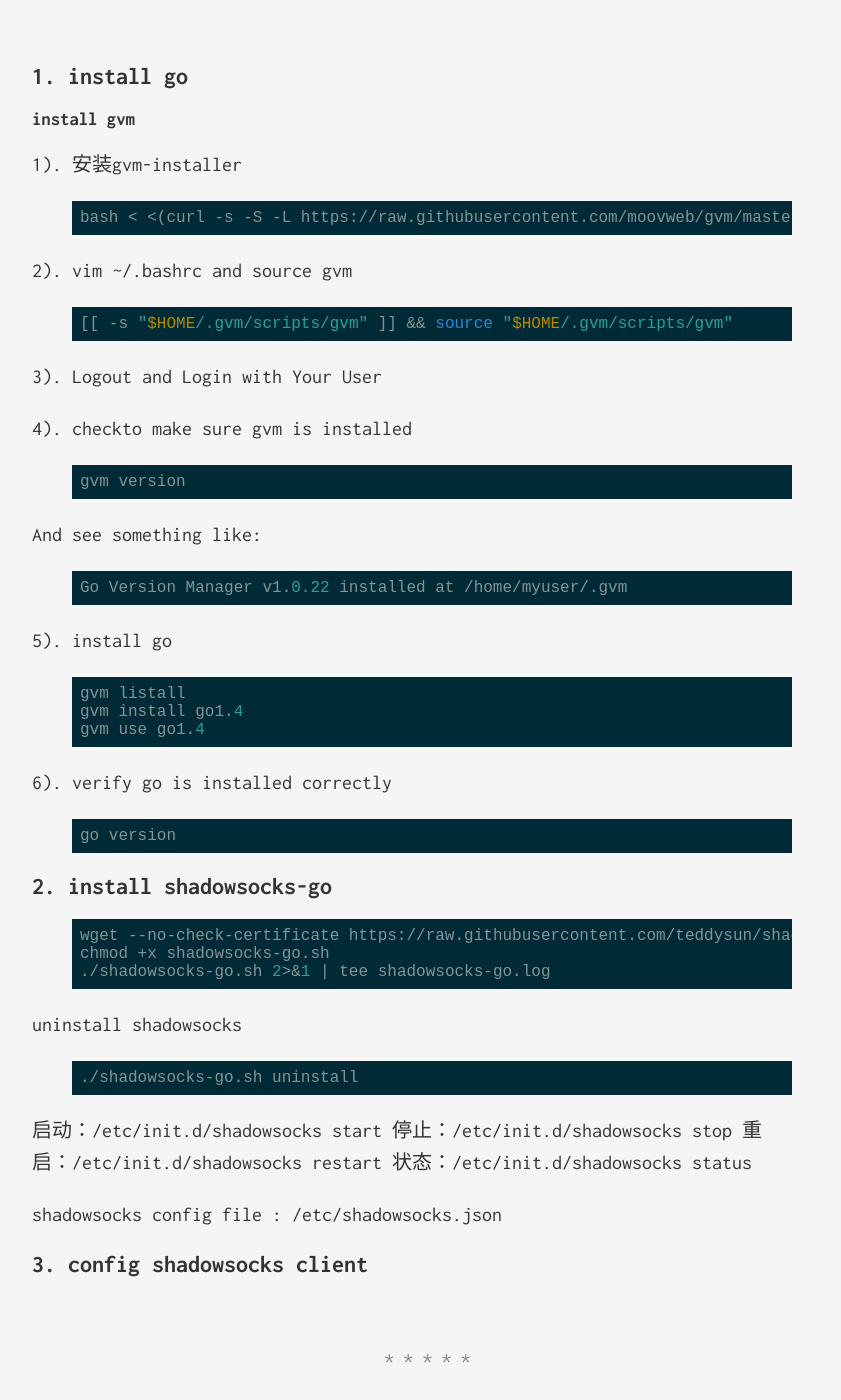
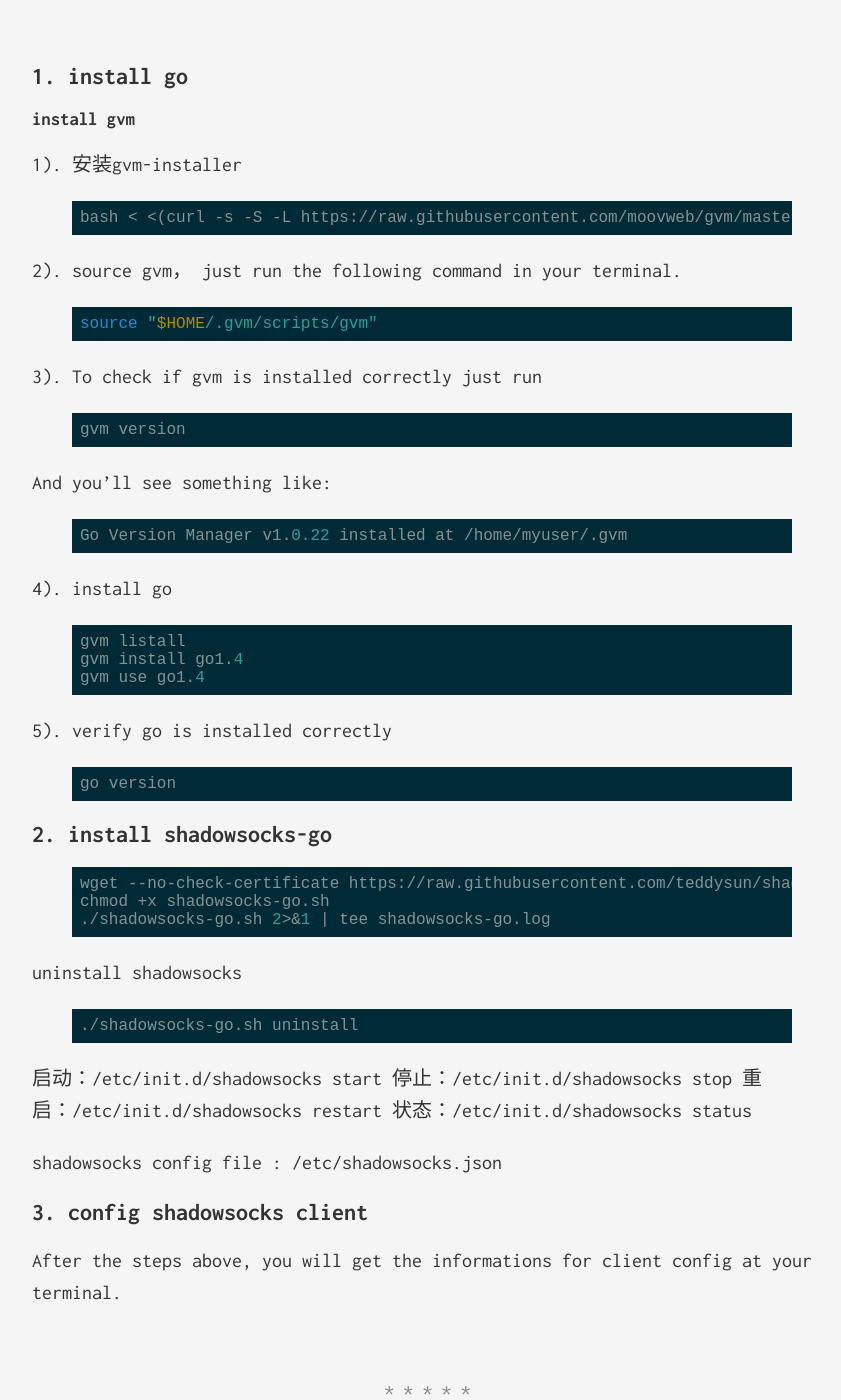
Before and after one commit to zhangtiny123/zhangtiny123.github.io, a Jekyll site: the page built from _posts/2015-11-19-config-vps-steps.markdown, in a window 1280 px wide and 1400 px high, scrolled down 387 px. Shown: the whole window, without its empty margins (208-1049 px from the left). Built offline with Jekyll 4.4.1, drawn with Linux system fonts in a browser that asks for light colours.

Commit message:
update the vps config post

```diff
--- a/_posts/2015-11-19-config-vps-steps.markdown
+++ b/_posts/2015-11-19-config-vps-steps.markdown
@@ -15,30 +15,28 @@ categories: [black]
 bash < <(curl -s -S -L https://raw.githubusercontent.com/moovweb/gvm/master/binscripts/gvm-installer)
 {% endhighlight %}
 
-2). vim ~/.bashrc and source gvm
+2). source gvm， just run the following command in your terminal.
 {% highlight bash %}
-[[ -s "$HOME/.gvm/scripts/gvm" ]] && source "$HOME/.gvm/scripts/gvm"
+source "$HOME/.gvm/scripts/gvm"
 {% endhighlight %}
 
-3). Logout and Login with Your User
-
-4). checkto make sure gvm is installed
+3). To check if gvm is installed correctly just run
 {% highlight bash %}
 gvm version
 {% endhighlight %}
-And see something like:
+And you'll see something like:
 {% highlight bash %}
 Go Version Manager v1.0.22 installed at /home/myuser/.gvm
 {% endhighlight %}
 
-5). install go
+4). install go
 {% highlight bash %}
 gvm listall
 gvm install go1.4
 gvm use go1.4
 {% endhighlight %}
 
-6). verify go is installed correctly
+5). verify go is installed correctly
 {% highlight bash %}
 go version
 {% endhighlight %}
@@ -63,3 +61,4 @@ uninstall shadowsocks
 shadowsocks config file : /etc/shadowsocks.json
 
 ## 3. config shadowsocks client
+After the steps above, you will get the informations for client config at your terminal.
```
